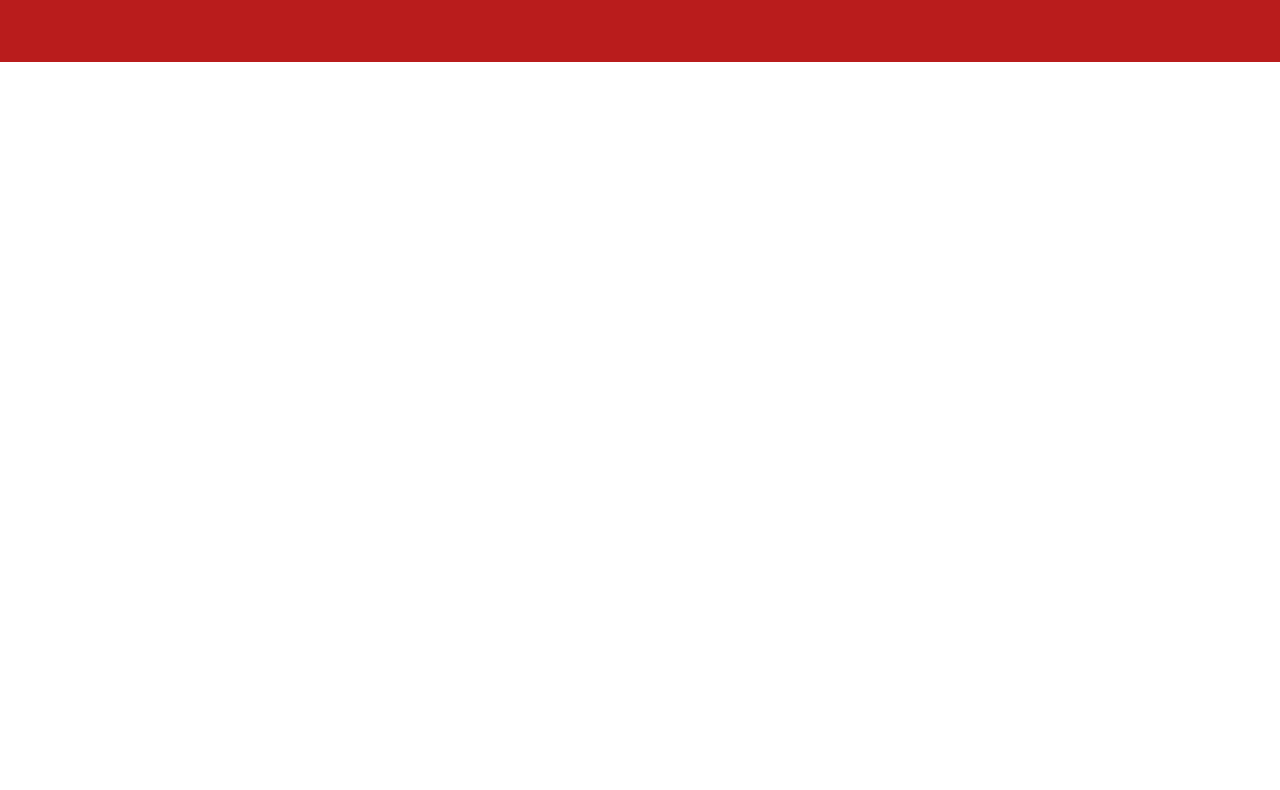
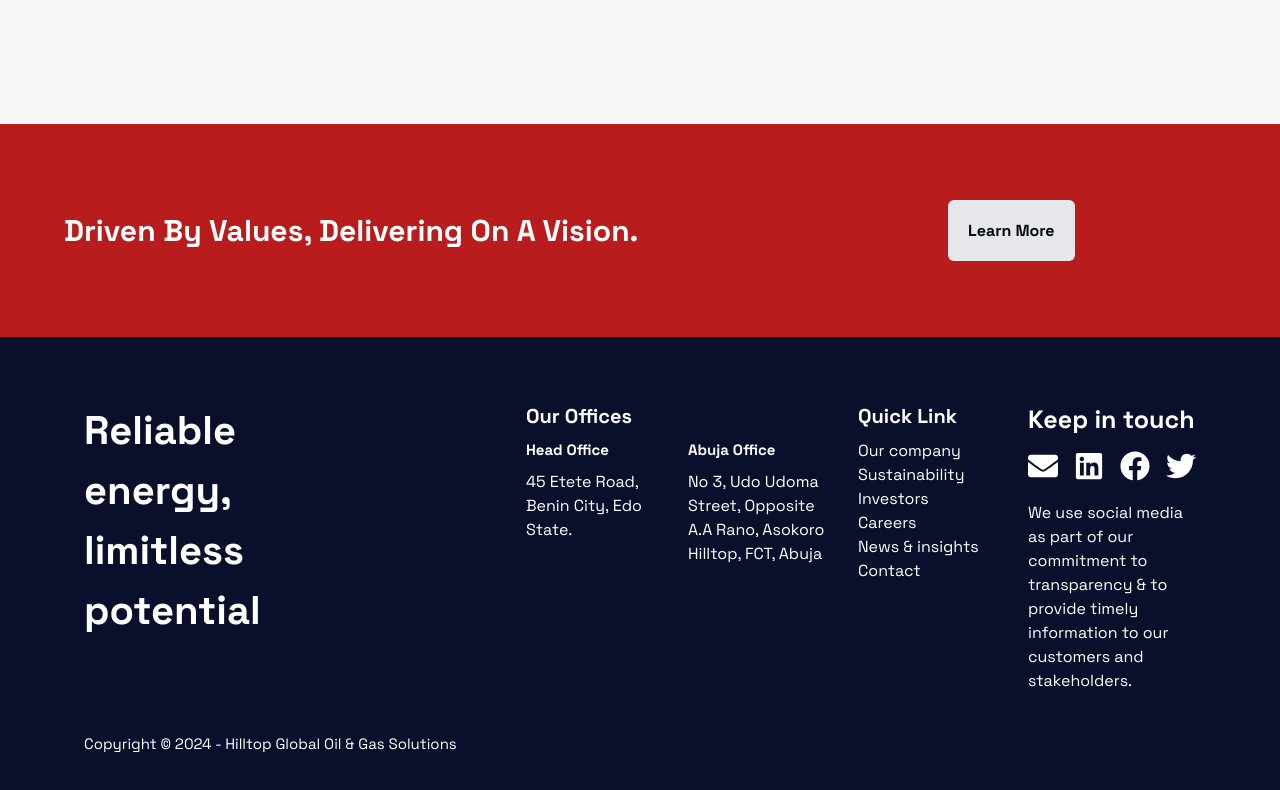
Before and after one commit to honordevop/hilltop, a Next.js app: page / in a window 1280 px wide. Shown: the part 4083-4873 px from the top of the page. Before the commit the page ends 4145 px from the top, so only its background shows below. Built offline with nearby package versions, Linux system fonts and the light colour scheme.

Commit message:
Code: Implemented footer component

```diff
--- a/src/app/globals.css
+++ b/src/app/globals.css
@@ -69,3 +69,18 @@ body {
 .scrollbar-w-2::-webkit-scrollbar-track {
   background-color: #edf2f7; /* Set the color of the scrollbar track */
 }
+
+@media (max-width: 500px) {
+  .mobile {
+    width: 90%;
+  }
+  .reduceText {
+    font-size: 32px;
+  }
+}
+
+@media (max-width: 950px) {
+  .disappear {
+    display: none;
+  }
+}
--- a/src/app/page.jsx
+++ b/src/app/page.jsx
@@ -1,6 +1,7 @@
 import Business from "@/components/Business";
 import CeoQuote from "@/components/CeoQuote";
 import Driven from "@/components/Driven";
+import Footer from "@/components/Footer";
 import Governance from "@/components/Governance";
 import Hero from "@/components/Hero";
 import Mission from "@/components/Mission";
@@ -17,8 +18,12 @@ export default function Home() {
       <Business />
       <Operations />
       <CeoQuote />
+      <div className="w-full h-[10rem] bg-[#f7f7f7]"></div>
       <Purpose />
+      <div className="w-full h-[10rem] bg-[#f7f7f7]"></div>
+
       <Driven />
+      <Footer />
     </div>
   );
 }
--- a/src/components/Driven.jsx
+++ b/src/components/Driven.jsx
@@ -6,8 +6,8 @@ import Link from "next/link";
 
 const Driven = () => {
   return (
-    <div className="bg-red-700 w-full h-max flex flex-col justify-center items-center text-white py-16 px-1 md:px-5 gap-5">
-      <div className="bg-black flex flex-col gap-5 md:flex-row items-center ">
+    <div className="bg-red-700 w-full h-max flex flex-col justify-center items-center text-white py-16 px-1 md:px-16 gap-5">
+      <div className="w-full flex flex-col gap-5 md:flex-row items-center ">
         <div className="w-3/4 px-0 p-5 flex flex-col gap-5 ">
           <p className="text-[30px] md:text-[30px] leading-12 font-black">
             Driven By Values, Delivering On A Vision.
--- /dev/null
+++ b/src/components/Footer.jsx
@@ -0,0 +1,60 @@
+import React from "react";
+import Socials from "./navbar/Socials";
+
+const Footer = () => {
+  return (
+    <div className="w-full pt-16 pb-10 px-2 md:px-16 flex flex-col gap-10 items-center justify-center">
+      <div className="px-5 w-full flex flex-col md:flex-row justify-between gap-5 ">
+        <div className="w-full">
+          <p className="text-[40px] font-bold w-[200px] mobile reduceText">
+            Reliable energy, limitless potential
+          </p>
+        </div>
+        <div>
+          <div className="flex gap-5">
+            <div>
+              <p className="text-[20px] font-bold">Our Offices</p>
+              <div className="flex gap-2 md:gap-3">
+                <div className="w-[150px]">
+                  <p className="text-[15px] font-bold py-2">Head Office</p>
+                  <p>45 Etete Road, Benin City, Edo State.</p>
+                </div>
+                <div className="w-[150px]">
+                  <p className="text-[15px] font-bold py-2">Abuja Office</p>
+                  <p>
+                    No 3, Udo Udoma Street, Opposite A.A Rano, Asokoro Hilltop,
+                    FCT, Abuja
+                  </p>
+                </div>
+              </div>
+            </div>
+            <div className="w-[150px] disappear">
+              <p className="text-[20px] font-bold pb-2">Quick Link</p>
+              <ul>
+                <li>Our company</li>
+                <li>Sustainability</li>
+                <li>Investors</li>
+                <li>Careers</li>
+                <li>News & insights</li>
+                <li>Contact</li>
+              </ul>
+            </div>
+          </div>
+        </div>
+        <div className="w-[300px] flex flex-col gap-5">
+          <Socials />
+          <p>
+            We use social media as part of our commitment to transparency & to
+            provide timely information to our customers and stakeholders.
+          </p>
+        </div>
+      </div>
+
+      <div className="w-full px-5 text-[12px] md:text-[15px]">
+        Copyright &copy; 2024 - Hilltop Global Oil & Gas Solutions
+      </div>
+    </div>
+  );
+};
+
+export default Footer;
```
